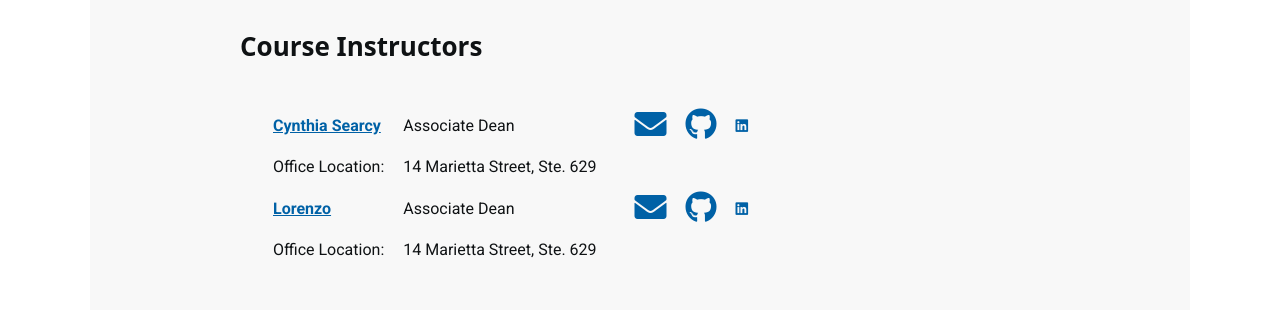
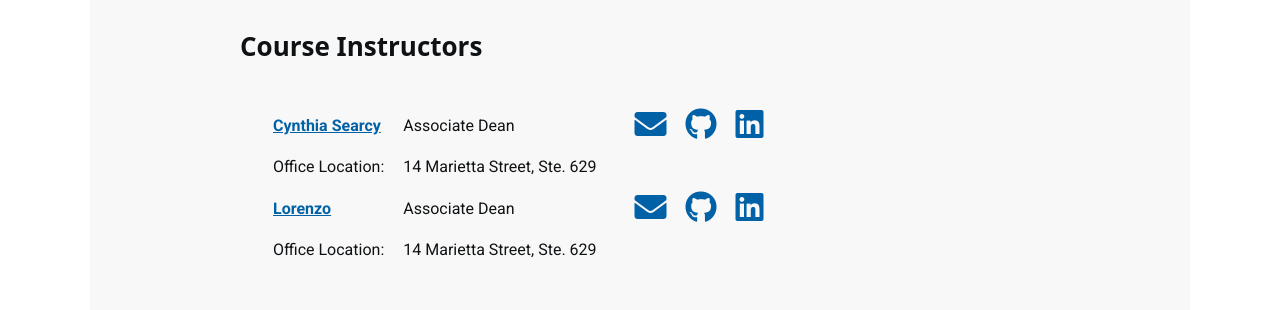
Before and after one commit to cssearcy/AYS-R-Coding-SPR-2020, a Jekyll site: the page built from index.md, in a window 1280 px wide and 900 px high, scrolled down 1152 px. Shown: the part 150-460 px from the top of the window. Built offline with Jekyll 4.4.1, drawn with Linux system fonts in a browser that asks for light colours; nearby versions of some CDN libraries; a script bundle is joined from its source files by our own code; library files that are not in the unit come from our copies; a style sheet for code colours, icons or effects is not loaded.

Commit message:
Update index.html

```diff
--- a/_layouts/index.html
+++ b/_layouts/index.html
@@ -191,7 +191,7 @@ layout: default
 
 {% if item.linked_in_url %}
 <td>
- <a href="{{item.linked_in_url}}" title="linkedin"><i id="fa-icon" class="fab fa-linkedin" ></i></a>
+ <a href="{{item.linked_in_url}}" title="linkedin"><i id="fa-icon" class="fab fa-linkedin fa-2x" ></i></a>
 </td>
 {% endif %}
 </tr>
```
